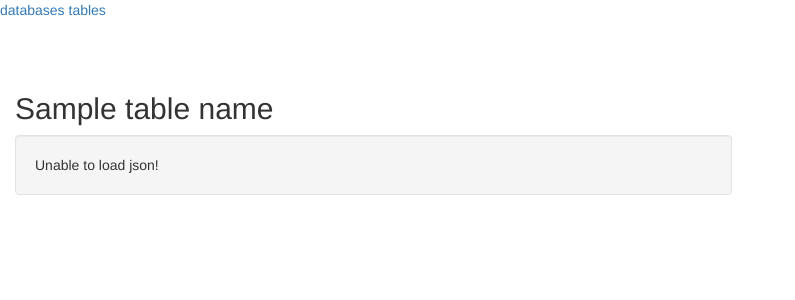
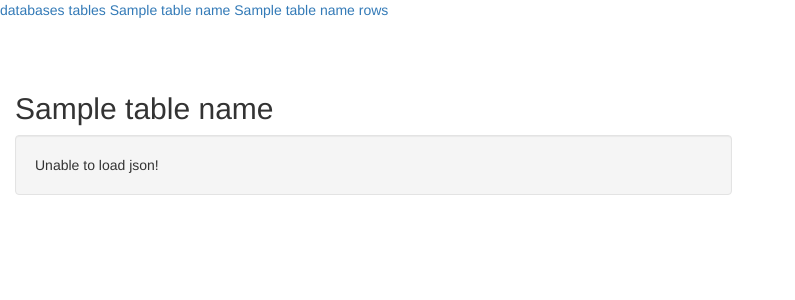
Before and after one commit to clach04/SQLshite, a Python web app: template sqlshite/web/templates/viewform.html in a window 1280 px wide. Shown: the top 300 px of the page, without its empty margins (0-795 px from the left). Run offline with Jinja, Linux system fonts and the light colour scheme; the template is opened without the code that fills it: most values are stand-ins (such as "Sample title", 1, 10 or a date in 2020).

Commit message:
More links in view

```diff
--- a/sqlshite/web/templates/viewform.html
+++ b/sqlshite/web/templates/viewform.html
@@ -23,7 +23,7 @@
   </style>
 </head>
 <body>
-    <a href="../../../../">databases</a>  <a href="../../../">tables</a></br>
+    <a href="../../../../">databases</a>  <a href="../../../">tables</a>  <a href="../../">{{table_name}}</a>  <a href="../../rows/">{{table_name}} rows</a></br>
     <div id="res" class="alert"></div>  <!-- TODO make red -->
     <div class="col-md-7">
       <h2>{{table_name}}</h2>
```
